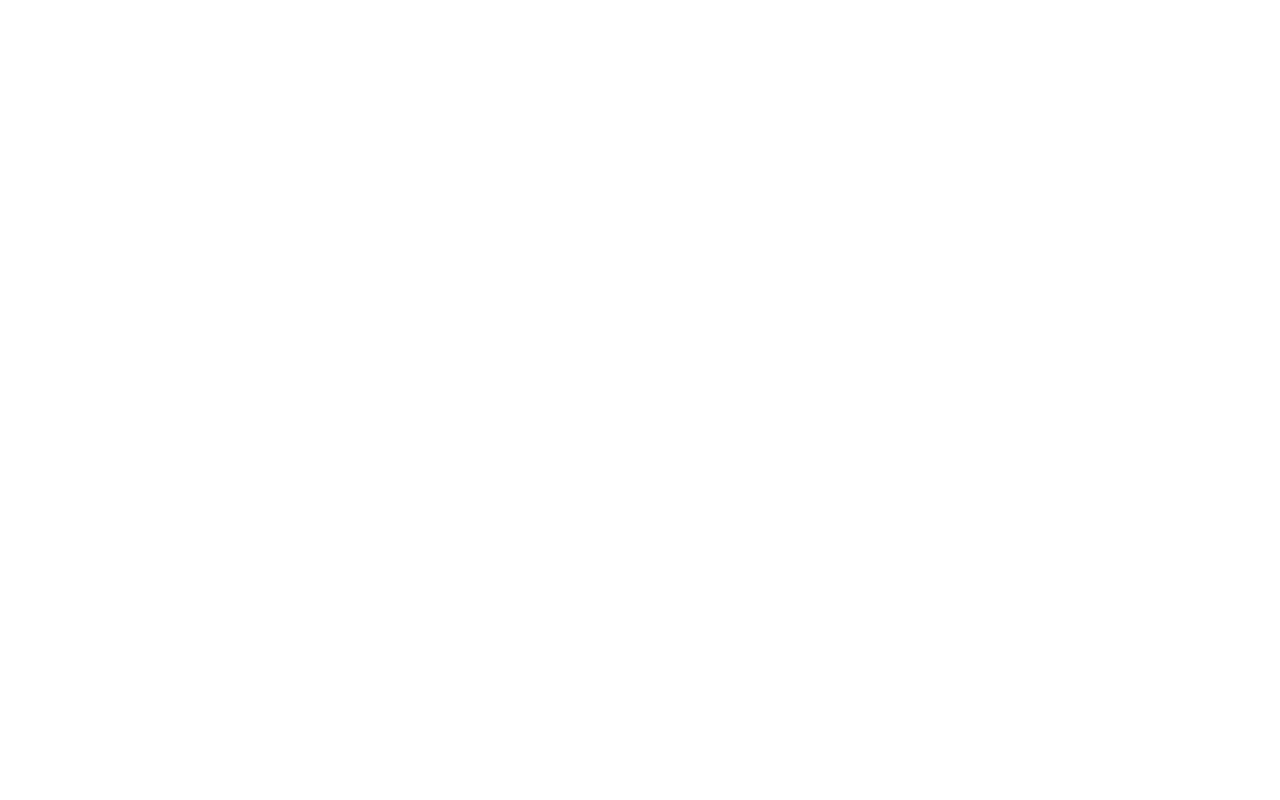
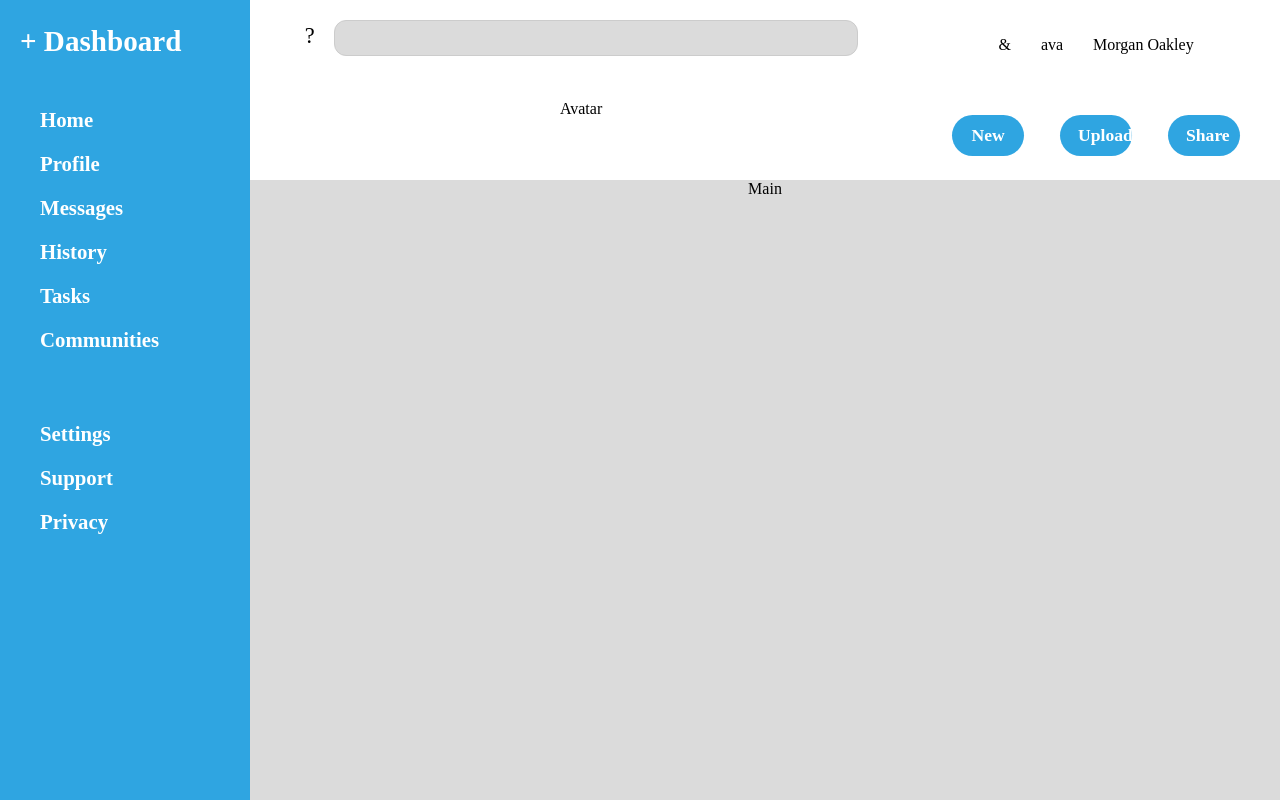
Before and after one commit to RomanCherkunov/Admin-dashboard-OdinProject, a plain HTML site: page index.html in a window 1280 px wide. Drawn offline with Linux system fonts and the light colour scheme.

Commit message:
make main grid layout and start containing nav and dashboard

```diff
--- a/index.html
+++ b/index.html
@@ -7,6 +7,42 @@
     <title>Document</title>
 </head>
 <body>
+    <div class="container">
+        <nav>
+            <div class="nav-item search">
+                <label for="search">?</label>
+                <input type="text" name="search">
+            </div>
+            <div class="nav-item member">
+                <div class="member-item">&</div>
+                <div class="member-item">ava</div>
+                <div class="member-item">Morgan Oakley</div>
+            </div>
+            <div class="nav-item">Avatar</div>
+            <div class="nav-item buttons">
+                <button class="btn">New</button>
+                <button class="btn">Upload</button>
+                <button class="btn">Share</button>
+            </div>
+        </nav>
+        <aside>
+            <div class="dashboard-logo dashboard-item">+ Dashboard</div>
+            <div class="dashboard-item">
+                <div class="dashboard-item">Home</div>
+                <div class="dashboard-item">Profile</div>
+                <div class="dashboard-item">Messages</div>
+                <div class="dashboard-item">History</div>
+                <div class="dashboard-item">Tasks</div>
+                <div class="dashboard-item">Communities</div>
+            </div>
+            <div class="dashboard-item">
+                <dix class="dashboard-item">Settings</dix>
+                <dix class="dashboard-item">Support</dix>
+                <dix class="dashboard-item">Privacy</dix>
+            </div>
+        </aside>
+        <main>Main</main>
+    </div>
 
 </body>
 </html>
--- a/style.css
+++ b/style.css
@@ -3,3 +3,137 @@
     padding: 0;
     box-sizing: border-box;
 }
+
+body {
+    text-align: center;
+    max-width: 1500px;
+    margin: 0 auto;
+}
+
+.container {
+    display: grid;
+    grid-template: 180px 1fr / 250px 1fr;
+    height: 100vh;
+}
+
+nav {
+grid-column: 2 / -1;
+display: grid;
+grid-template: 1fr 1fr / 1.8fr 1fr;
+}
+
+.nav-item {
+    /* margin: 20px 30px; */
+    /* border: 1px solid black; */
+    padding: 10px 40px;
+}
+
+input {
+    width: 90%;
+    margin-left: 15px;
+    padding: 8px 12px;
+    font: inherit;
+    color: #111;
+    background: #dbdbdb;
+    border: 1px solid #ccc;
+    border-radius: 12px;
+    outline: none;
+    transition: border-color 0.15s, box-shadow 0.15s;
+}
+
+.search {
+    padding-top: 20px;
+}
+
+input:hover {
+    border-color: #9c3c3c;
+}
+
+input:focus {
+    border-color: #2563eb;
+    box-shadow: 0 0 0 3px rgb(37 99 235 / 0.15);
+}
+
+
+label {
+    font-size: 1.4em;
+}
+
+.member {
+    display: flex;
+    justify-content: center;
+    align-items: center;
+    gap: 30px;
+
+}
+
+.buttons {
+    display: flex;
+    justify-content: space-between;
+    align-items: center;
+}
+
+.btn {
+    padding: 10px 18px;
+    font: inherit;
+    font-size: 1.1em;
+    font-weight: 700;
+    color: #fff;
+    background-color: #2fa5e1;
+    border: none;
+    border-radius: 50px;
+    width: 25%;
+
+    transition: 0.20s ease;
+}
+
+.btn:active {
+    background-color: #1e40af;
+    transform: translateY(1px);
+    box-shadow: none;
+}
+
+.btn:hover {
+    background-color: #1d4ed8;
+    box-shadow: 0 4px 12px rgba(9, 47, 131, 0.25);
+    cursor: pointer;
+}
+
+
+
+aside {
+    grid-row: 1 / -1;
+    background: #2fa5e1;
+    display: flex;
+    flex-direction: column;
+    color: rgb(255, 255, 255);
+    font-weight: bold;
+    font-size: 1.3em;
+
+}
+
+aside > div {
+    padding-top: 30px;
+}
+
+.dashboard-logo {
+    font-size: 1.4em;
+    margin-top: 20px;
+    padding-top: 5px;
+}
+
+.dashboard-item {
+    /* margin-bottom: 80px; */
+    display: flex;
+    flex-direction: column;
+    text-align: left;
+    padding-left: 20px;
+}
+
+.dashboard-item {
+    margin-bottom: 20px;
+}
+
+main {
+    background: #dbdbdb;
+}
```
